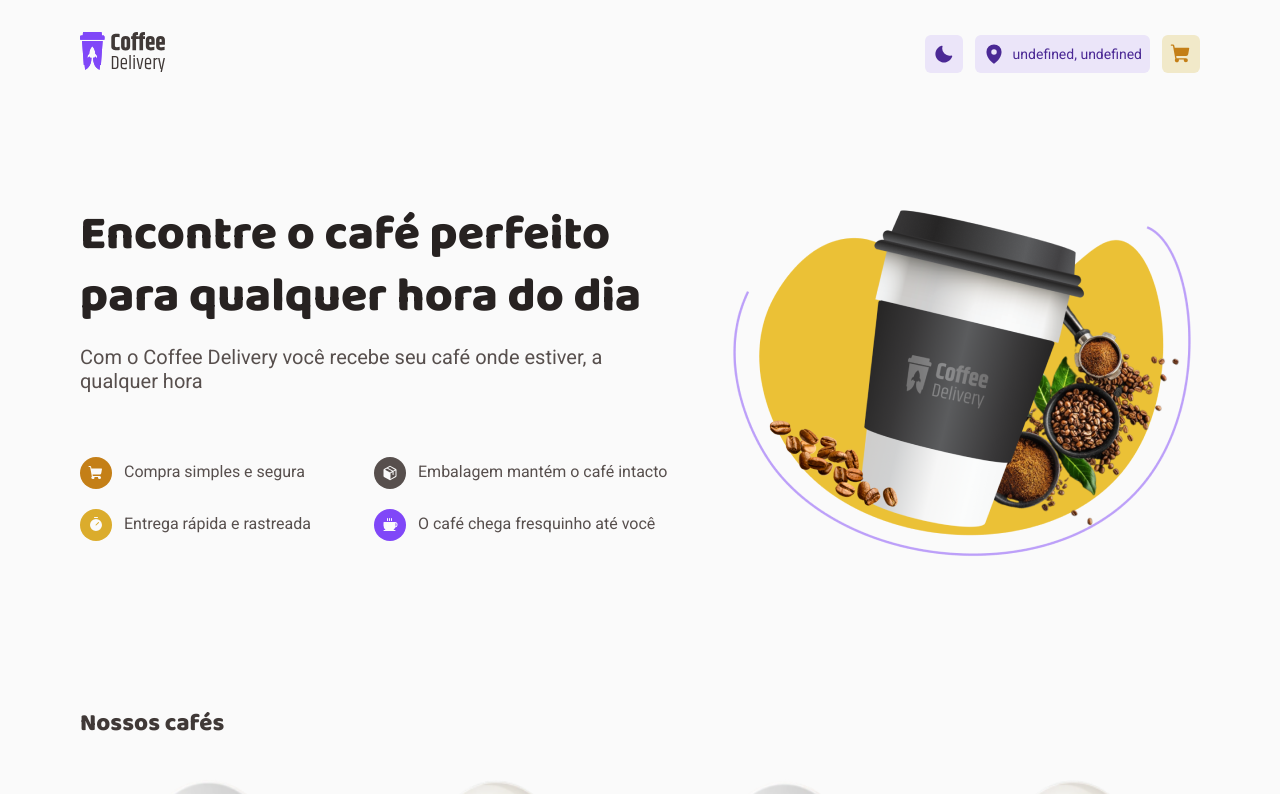
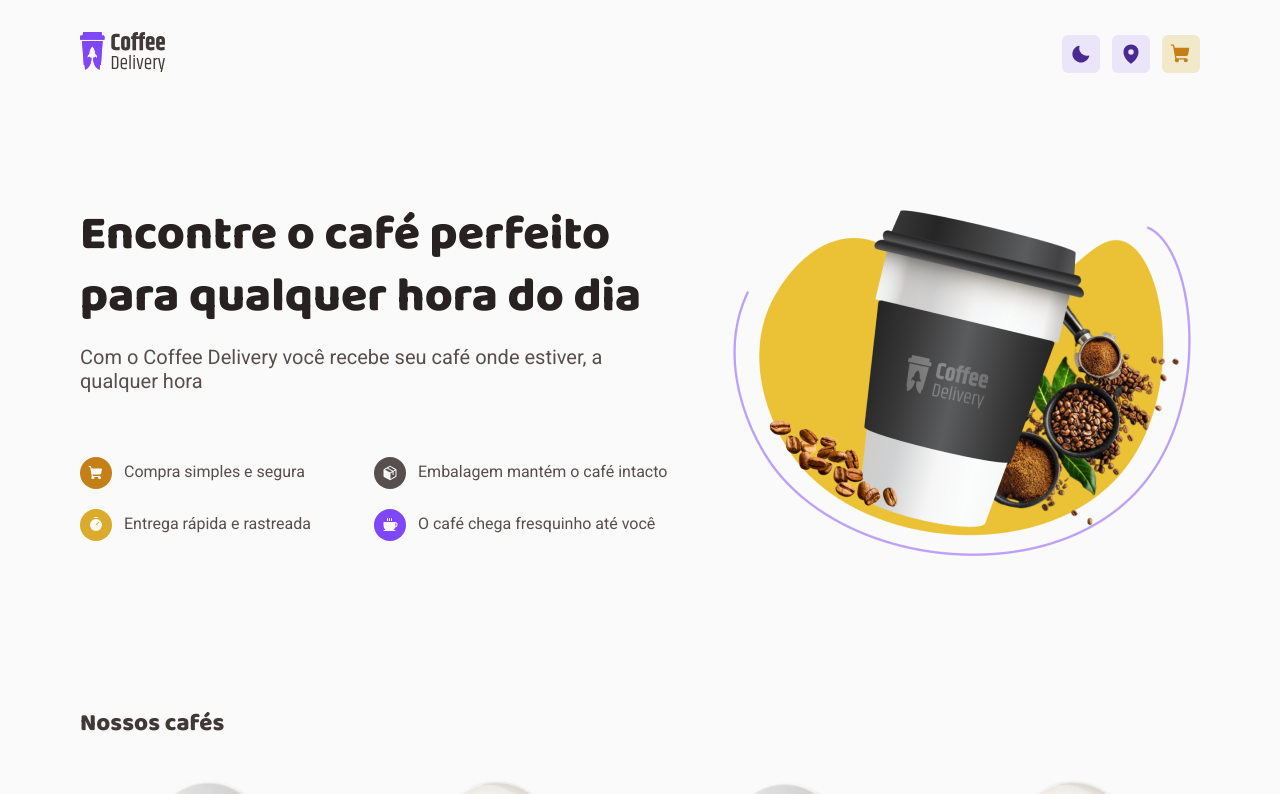
Before and after one commit to legeannd/coffee-delivery, a React (Vite) app: page / in a window 1280 px wide. Shown: the top 794 px of the page. Built offline with nearby package versions, Linux system fonts and the light colour scheme.

Commit message:
feat: remove empty space in address header

```diff
--- a/src/components/Header/index.tsx
+++ b/src/components/Header/index.tsx
@@ -34,7 +34,13 @@
         </NavLink>
         <NavLink to="#">
           <MapPin size={22} weight="fill" />
-          <span>{address && `${address?.localidade}, ${address?.uf}`}</span>
+          {address.localidade ? (
+            <span>
+              {address.localidade}, {address.uf}
+            </span>
+          ) : (
+            ''
+          )}
         </NavLink>
         <NavLink to="/checkout" className="cart">
           <ShoppingCart size={22} weight="fill" />
```
